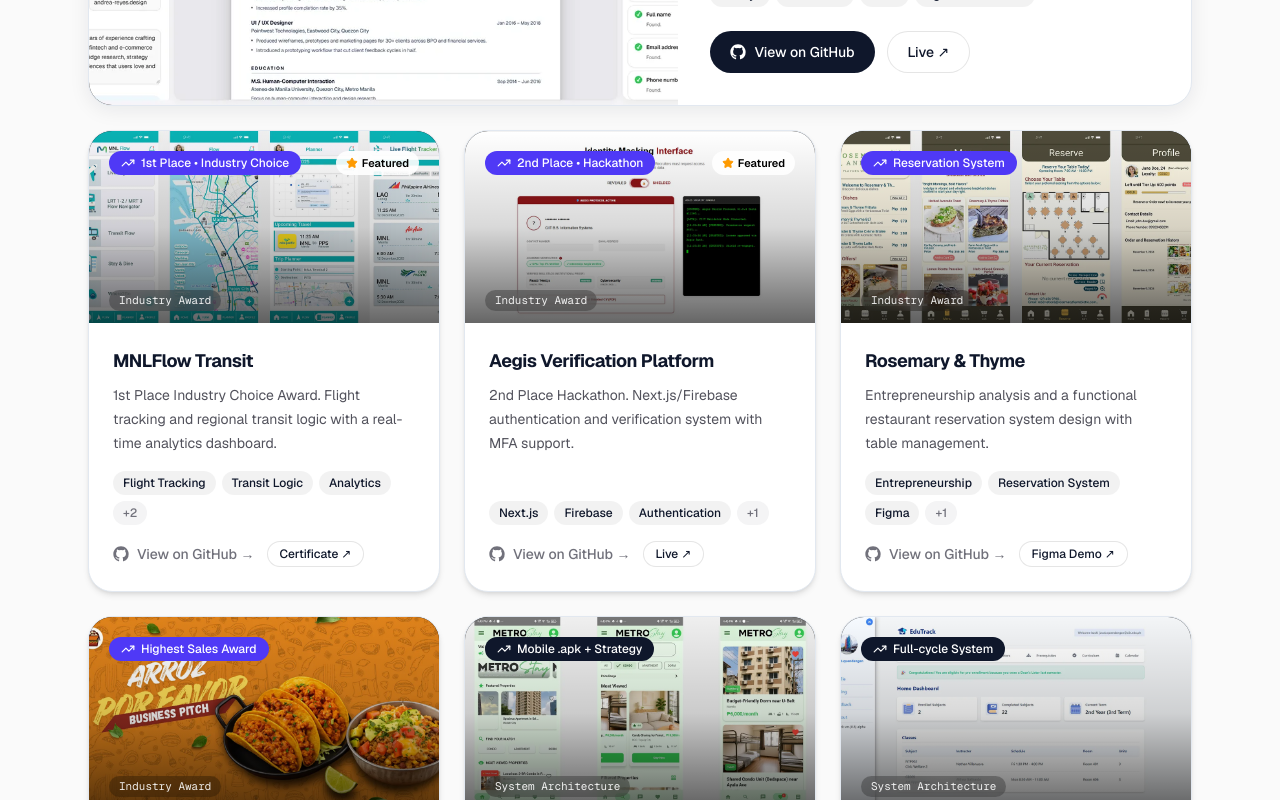
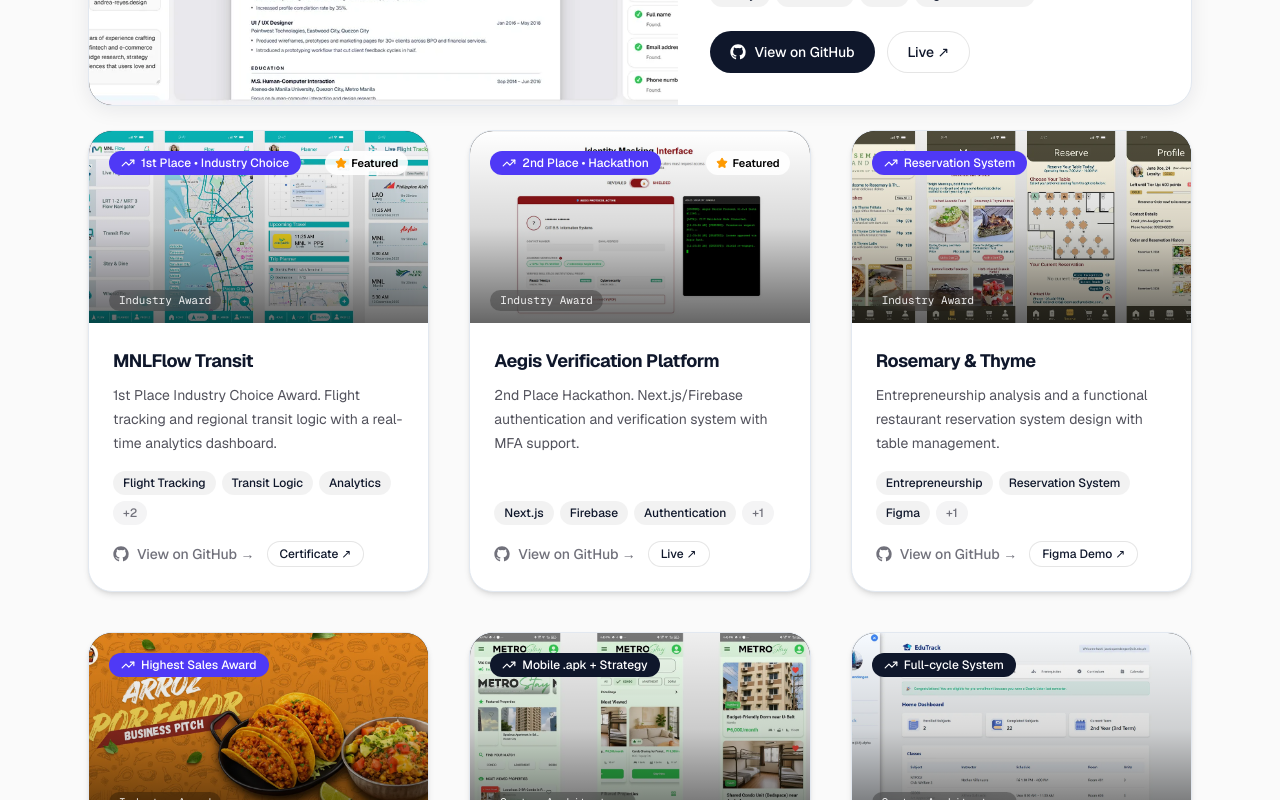
Before and after one commit to jacobconradquendangan-portfolio/portfolio-website-v2, a Next.js app: page / in a window 1280 px wide. Shown: the part 2940-3740 px from the top of the page. Built offline with nearby package versions, Linux system fonts and the light colour scheme.

Commit message:
Increase grid gap spacing and adjust project card width in Projects component

```diff
--- a/src/components/Projects.tsx
+++ b/src/components/Projects.tsx
@@ -150,7 +150,7 @@ export default function Projects() {
         </motion.div>
       )}
 
-      <motion.div layout className="mt-6 grid gap-6 md:grid-cols-2 lg:grid-cols-3">
+      <motion.div layout className="mt-6 grid gap-10 md:grid-cols-2 lg:grid-cols-3">
         <AnimatePresence mode="popLayout">
           {visibleGrid.map((p, idx) => (
             <motion.article
@@ -160,7 +160,7 @@ export default function Projects() {
               animate={{ opacity: 1, scale: 1 }}
               exit={{ opacity: 0, scale: 0.94 }}
               transition={{ duration: 0.3 }}
-              className="group flex h-full flex-col overflow-hidden rounded-3xl border border-slate-200 bg-white shadow-md dark:border-white/[.09] dark:bg-slate-900"
+              className="group mx-auto flex h-full w-full max-w-\[352px\] flex-col overflow-hidden rounded-3xl border border-slate-200 bg-white shadow-md dark:border-white/[.09] dark:bg-slate-900"
             >
               <div className={`relative h-48 overflow-hidden ${p.image ? "bg-black" : `bg-gradient-to-br ${p.gradient}`} p-5`}>
                 {p.image ? (
```
